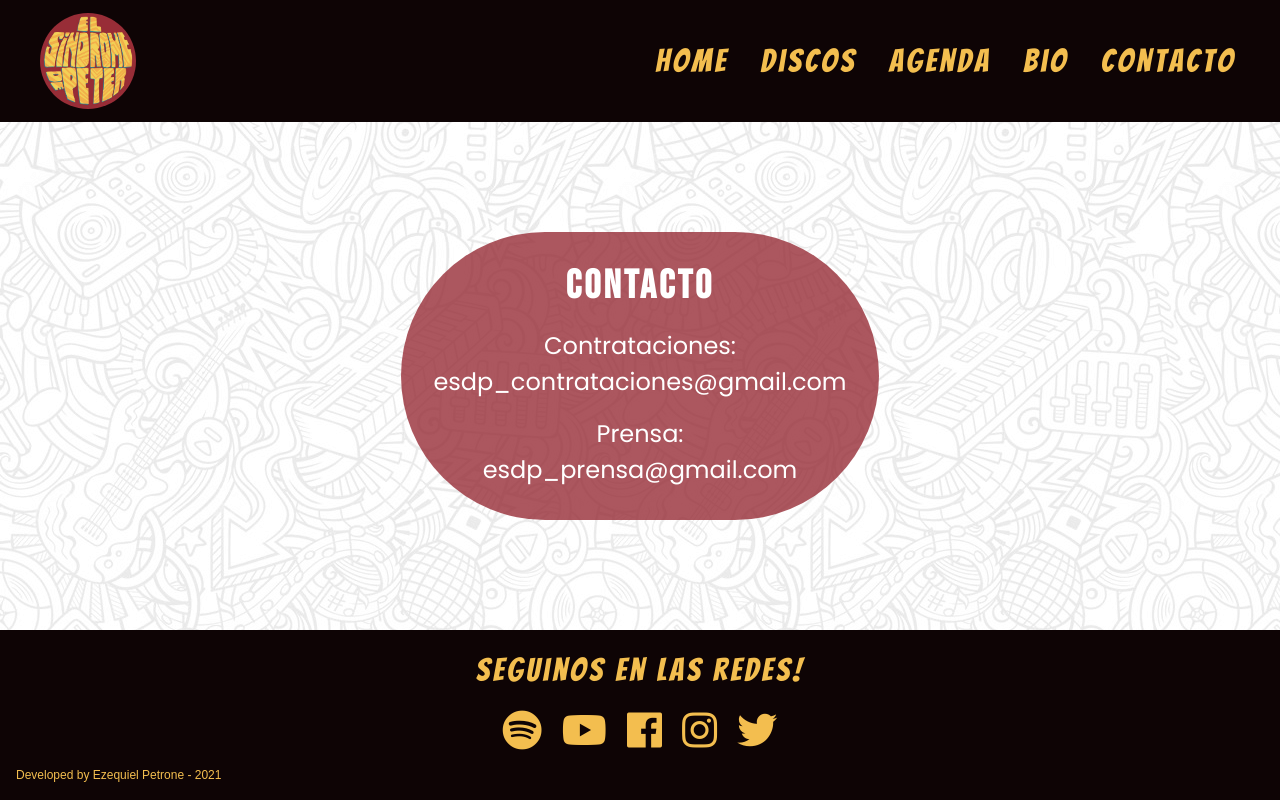
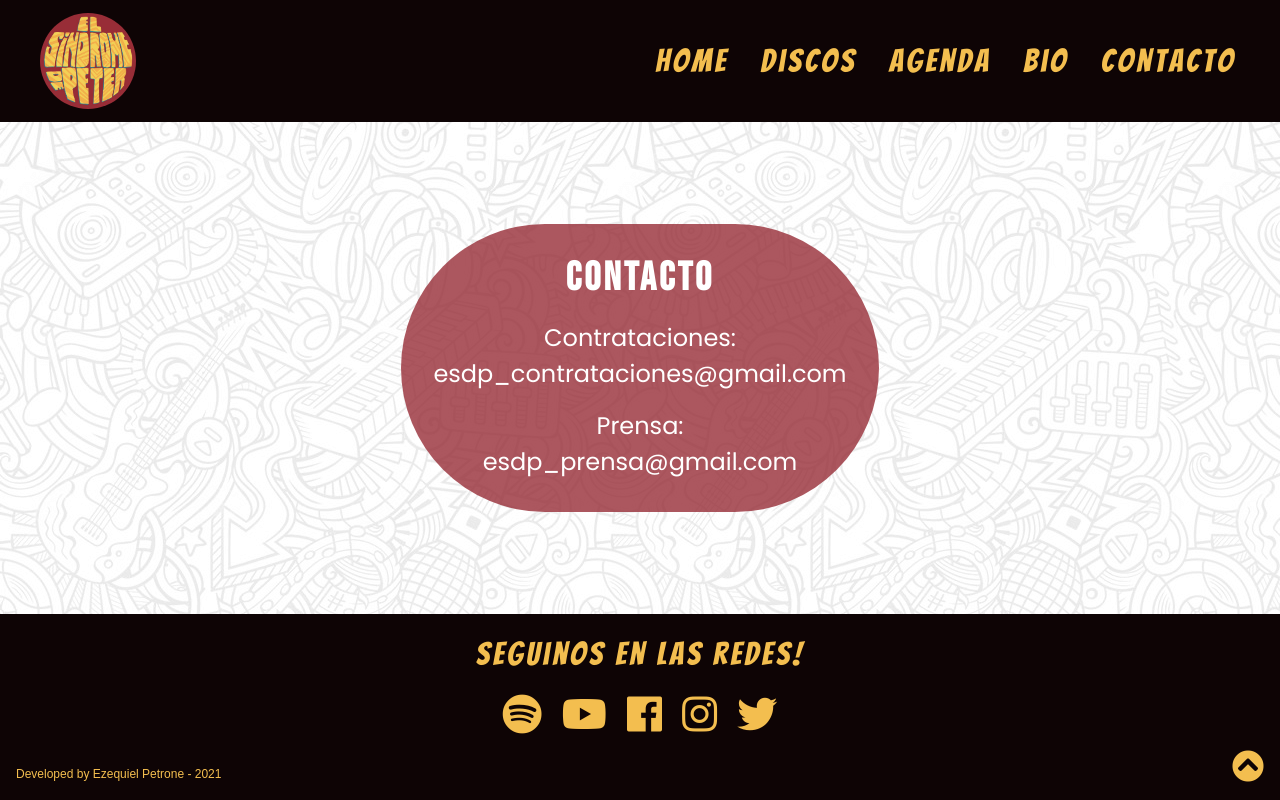
Before and after one commit to EzequielPetrone/esdpeze, a website: page contacto.html in a window 1280 px wide. Drawn offline with nearby package versions, Linux system fonts and the light colour scheme.

```diff
--- a/contacto.html
+++ b/contacto.html
@@ -120,9 +120,9 @@
         </div>
         <div class="final-footer">
             <p class="firma-footer">Developed by Ezequiel Petrone - 2021</p>
-            <!-- <div class="volver-arriba">
+            <div class="volver-arriba">
                 <a href="#mybody" title="Volver Arriba"><i class="fas fa-chevron-circle-up"></i></a>
-            </div> -->
+            </div>
         </div>
     </footer>
 
```
Also changed, not shown: disco.html (+3 -3 lines).
